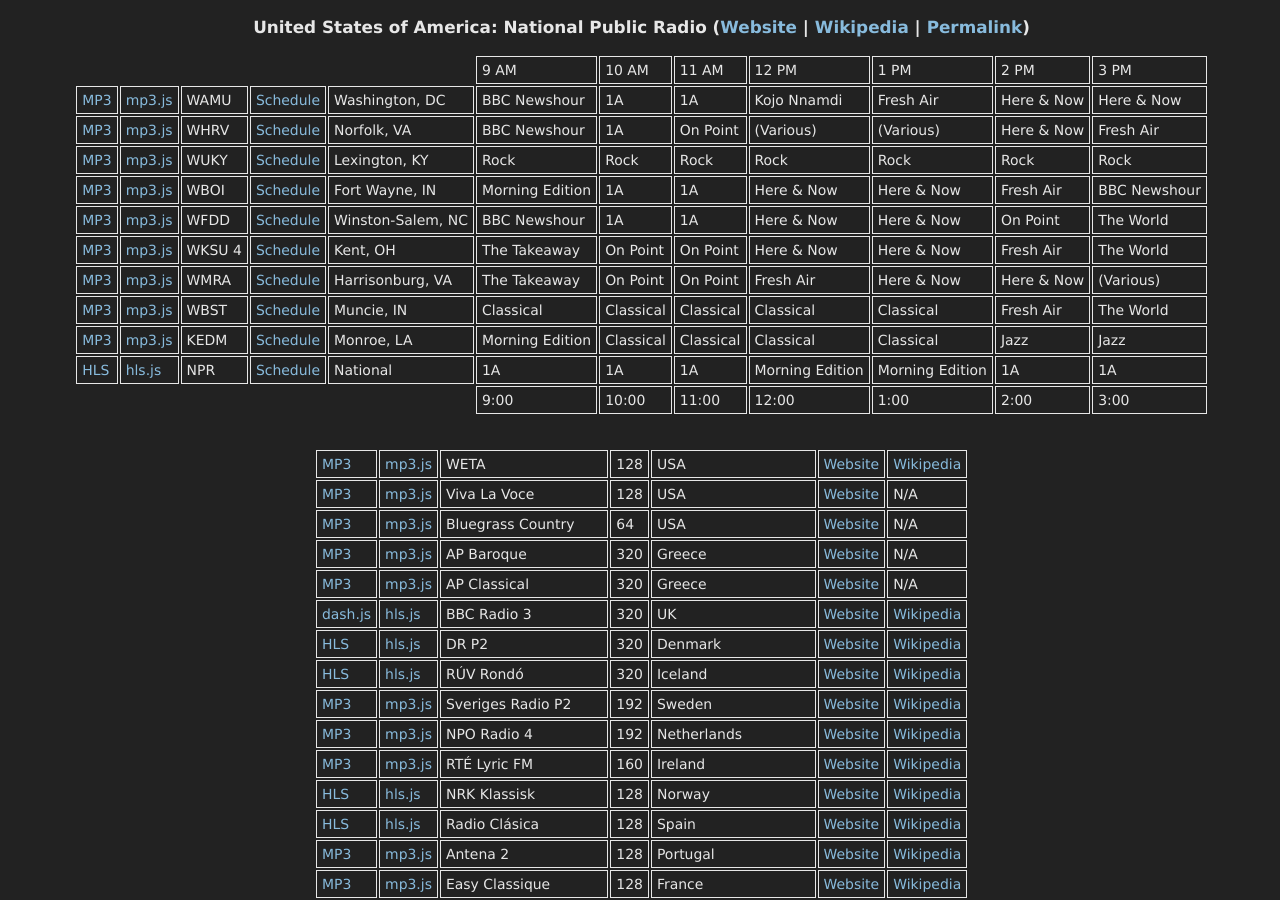
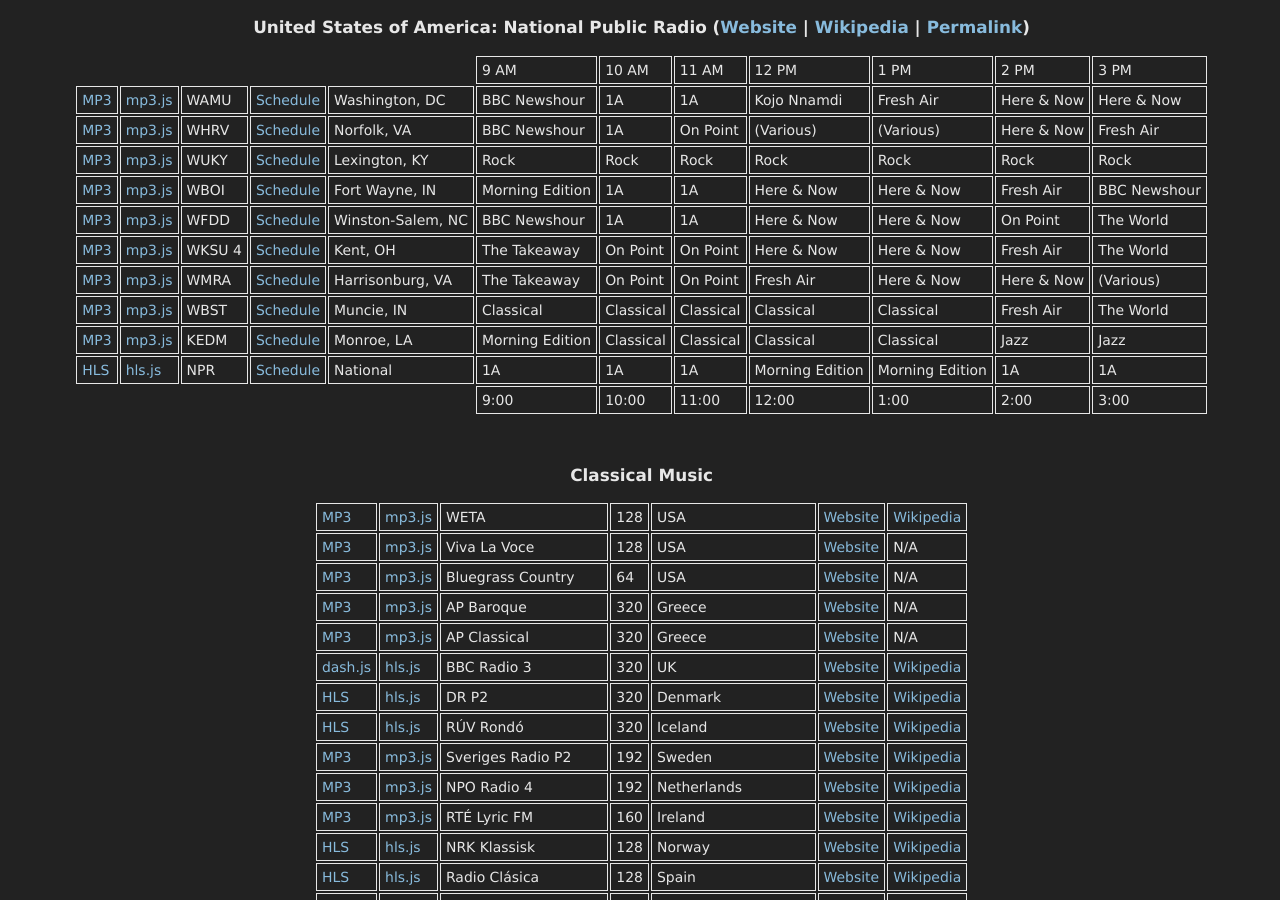
Before and after one commit to danburd/danburd.github.io, a Jekyll site: the page radio.html, which Jekyll copies as it is, in a window 1280 px wide and 900 px high. Built offline with Jekyll 4.4.1, drawn with Linux system fonts in a browser that asks for light colours.

Commit message:
Update radio.html

```diff
--- a/radio.html
+++ b/radio.html
@@ -6,7 +6,7 @@
   <link rel="shortcut icon" href="/ico/favicon.png" type="image/x-icon">
 </head>
 <body>
-<div id="United_States_of_America"></div>
+<div id="United_States_of_America">
   <h3>United States of America: National Public Radio (<a href="https://www.npr.org">Website</a> | <a href="https://en.wikipedia.org/wiki/NPR">Wikipedia</a> | <a href="#United_States_of_America">Permalink</a>)</h3>
 <table>
   <tr>
@@ -178,8 +178,11 @@
     <td>3:00</td>
   </tr>
 </table>
+  </div>
   <br>
   <br>
+<div id="Classical">
+  <h3>Classical Music</h3>
 <table>
   <tr>
    <td><a href="https://stream.weta.org:8010/fmlive">MP3</a></td>
@@ -425,6 +428,7 @@
    <td><a href="https://en.wikipedia.org/wiki/RTHK">Wikipedia</a></td>
   </tr>
 </table>
+</div>
 <br>
 <br>
 <table>
```
